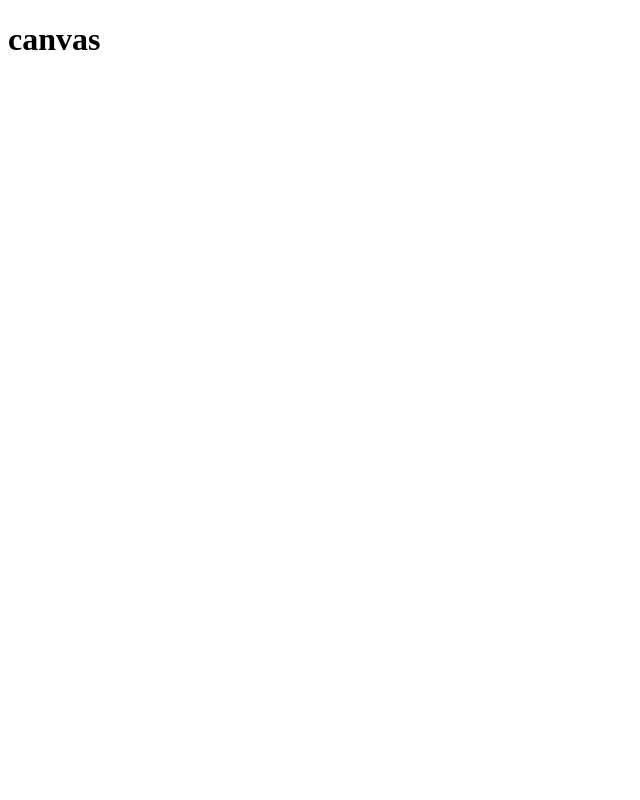
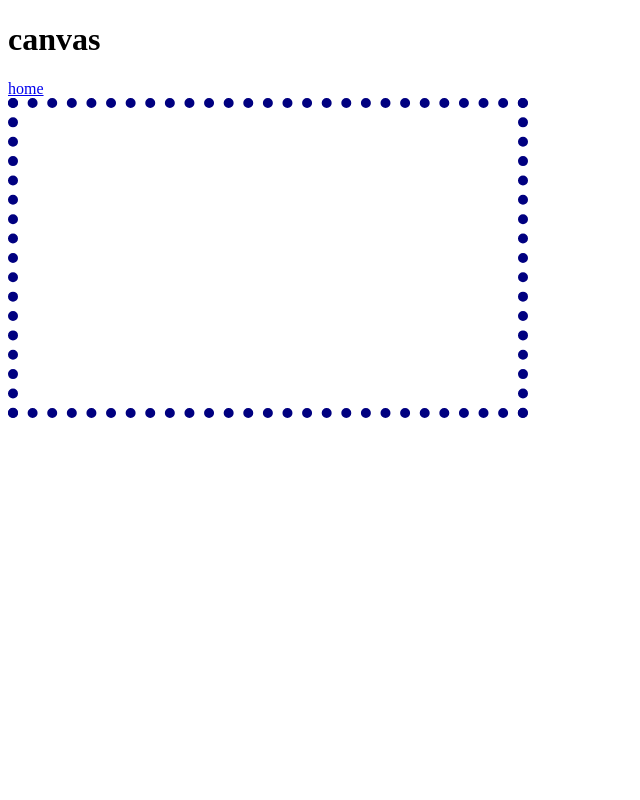
Before and after one commit to aidandkim/aidandkim.github.io, a plain HTML site: page canvas.html in a window 1280 px wide. Shown: the top 800 px of the page, without its empty margins (0-640 px from the left). Drawn offline with Linux system fonts and the light colour scheme.

Commit message:
added style.css

```diff
--- a/canvas.html
+++ b/canvas.html
@@ -2,13 +2,14 @@
 <html>
 
 <head>
-
+    <link rel="stylesheet" href="style.css">
 </head>
 
 <body>
     <h1>canvas</h1>
     <a href="index.html">home</a>
-    <canvas id="canvas" width="500" height="1000"></canvas>
+    <br>
+    <canvas id="my-canvas" width="500 " height="300"></canvas>
 </body>
 
 </html>
--- /dev/null
+++ b/style.css
@@ -0,0 +1,3 @@
+#my-canvas{
+    border: dotted 10px navy;
+}
```
Also changed, not shown: contact.html (added).
